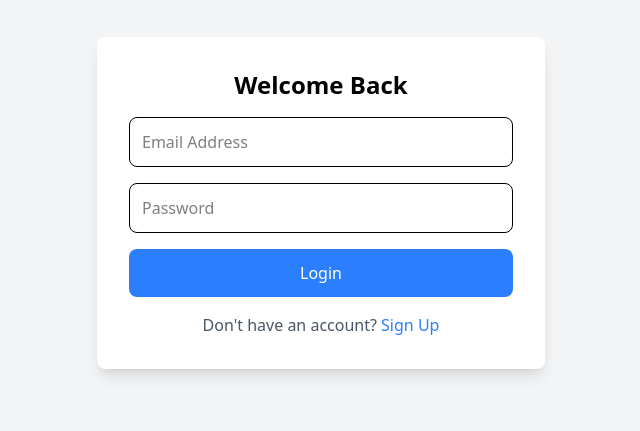
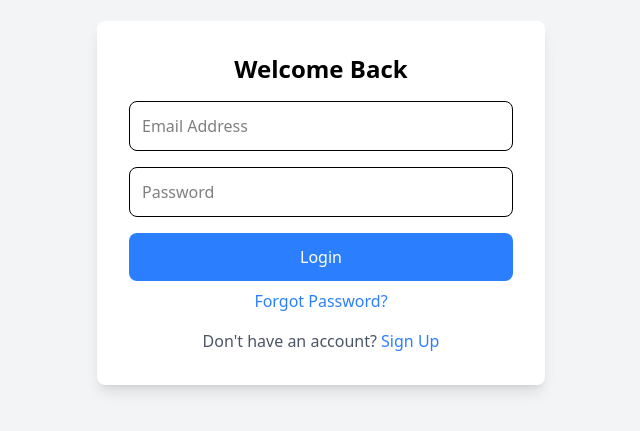
Before and after one commit to ishwari2121/Inhouse, a React (Vite) app in the folder frontend/: page /login in a window 1280 px wide. Shown: the part 197-628 px from the top of the page, without its empty margins (319-959 px from the left). Built offline with nearby package versions, Linux system fonts and the light colour scheme.

Commit message:
some minor changes

```diff
--- a/frontend/src/App.jsx
+++ b/frontend/src/App.jsx
@@ -1,24 +1,31 @@
 import { BrowserRouter as Router, Routes, Route, Navigate } from "react-router-dom";
-import { useContext } from "react";
+import { useState, useContext, createContext } from "react";
 import { AuthContext } from "./context/AuthContext";
 import Login from "./Pages/Login";
-import Signup from './Pages/Signup'
-import Home from './Pages/Home'
+import Signup from "./Pages/Signup";
+import Home from "./Pages/Home";
 import AdminDashboard from "./Pages/AdminDashboard";
 import StudentDashboard from "./Pages/StudentDashboard";
-import Profile from './Pages/Profile';
-import Create from './Pages/Teacher/createcompany'
-import View from './Pages/viewcompanies'
+import Profile from "./Pages/Profile";
+import Create from "./Pages/Teacher/createcompany";
+import View from "./Pages/viewcompanies";
 import CompanyDetails from "./Components/Companydetails";
-import  { Toaster } from 'react-hot-toast';
+import { Toaster } from "react-hot-toast";
+import ResetPassword from "./Pages/ResetPassword";
+
+// ✅ Create and export resetContext
+export const resetContext = createContext(null);
+
 const PrivateRoute = ({ children }) => {
   const { user } = useContext(AuthContext);
+  return user ? children : <Navigate to="/" />;
+};
 
-  return user ? children : <Navigate to="/" />;
-}
+const App = () => {
+  const [email, setEmail] = useState(""); // ✅ Store email globally
 
-const App = () => (
-    <div>
+  return (
+    <resetContext.Provider value={{ email, setEmail }}>  {/* ✅ Provide context */}
         <Routes>
           <Route path="/" element={<Home />} />
           <Route path="/login" element={<Login />} />
@@ -29,10 +36,11 @@ const App = () => (
           <Route path="/company/:id" element={<CompanyDetails />} />
           <Route path="/admin" element={<PrivateRoute role="admin"><AdminDashboard /></PrivateRoute>} />
           <Route path="/student" element={<PrivateRoute role="student"><StudentDashboard /></PrivateRoute>} />
-
+          <Route path="/login/reset-password" element={<ResetPassword />} />
         </Routes>
-    <Toaster/>
-    </div>
+      <Toaster />
+    </resetContext.Provider>
   );
+};
 
 export default App;
--- a/frontend/src/Components/Companydetails.jsx
+++ b/frontend/src/Components/Companydetails.jsx
@@ -59,7 +59,7 @@ const CompanyDetails = () => {
           </div>
         )}
         <div className="mt-6">
-          <Link to="/" className="text-blue-500">← Back to Company List</Link>
+          <Link to="/student" className="text-blue-500">← Back to Company List</Link>
         </div>
       </div>
     </div>
--- a/frontend/src/Pages/Login.jsx
+++ b/frontend/src/Pages/Login.jsx
@@ -1,13 +1,16 @@
-import React, { useState,useContext  } from "react";
+import React, { useState, useContext, createContext } from "react";
 import axios from "axios";
-import { useNavigate } from "react-router-dom";
-import toast from 'react-hot-toast';
+import { NavLink, useNavigate } from "react-router-dom";
+import toast from "react-hot-toast";
 import { AuthContext } from "../context/AuthContext";
+import ResetPassword from "./ResetPassword";
 
+export const resetContext = createContext(null);  // ✅ Export Context
 
 const Login = () => {
   const { login } = useContext(AuthContext);
   const navigate = useNavigate();
+  const [user, setUser] = useState("");
 
   const [formData, setFormData] = useState({
     email: "",
@@ -17,6 +20,7 @@ const Login = () => {
   // Handle input changes
   const handleChange = (e) => {
     setFormData({ ...formData, [e.target.name]: e.target.value });
+    setUser(e.target.value);
   };
 
   // Handle form submission
@@ -33,11 +37,18 @@ const Login = () => {
     }
   };
 
+  function handleForgot(e) {
+    e.preventDefault();
+    if (!user) {
+      toast.error("Enter Email ID First"); // ✅ Changed alert to toast
+    } else navigate("/login/reset-password");
+  }
+
   return (
+    <resetContext.Provider value={user}>
       <div className="flex min-h-screen items-center justify-center bg-gray-100">
         <div className="bg-white shadow-lg rounded-lg p-8 w-full max-w-md">
           <h2 className="text-2xl font-semibold text-center mb-4">Welcome Back</h2>
-
 
           <form onSubmit={handleSubmit} className="space-y-4">
             <input
@@ -66,11 +77,16 @@ const Login = () => {
             </button>
           </form>
 
+          <NavLink to="/login/reset-password" onClick={handleForgot} className="text-blue-500 text-center block mt-2">
+            Forgot Password?
+          </NavLink>
+
           <p className="text-center text-gray-600 mt-4">
             Don't have an account? <a href="/signup" className="text-blue-500">Sign Up</a>
           </p>
         </div>
       </div>
+    </resetContext.Provider>
   );
 };
 
--- /dev/null
+++ b/frontend/src/Pages/ResetPassword.jsx
@@ -0,0 +1,11 @@
+import React from "react";
+
+const ResetPassword = () => {
+  return (
+    <div className="reset-container">
+      <h2>Reset Password page</h2>
+    </div>
+  );
+};
+
+export default ResetPassword;
```
Lines whose indentation alone changed are shown as unchanged.
